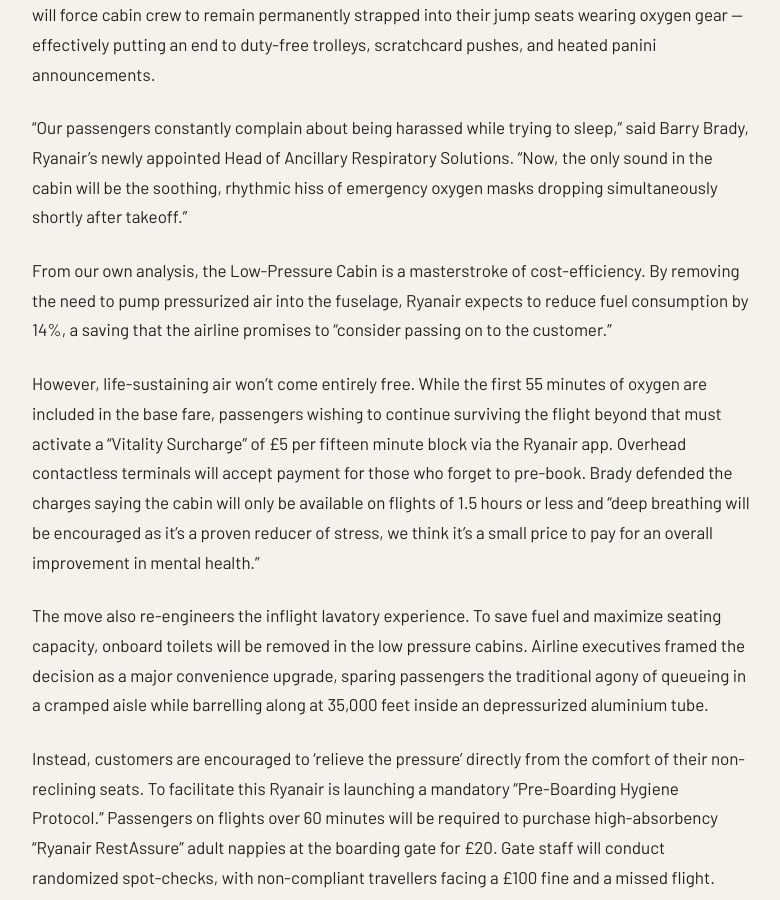
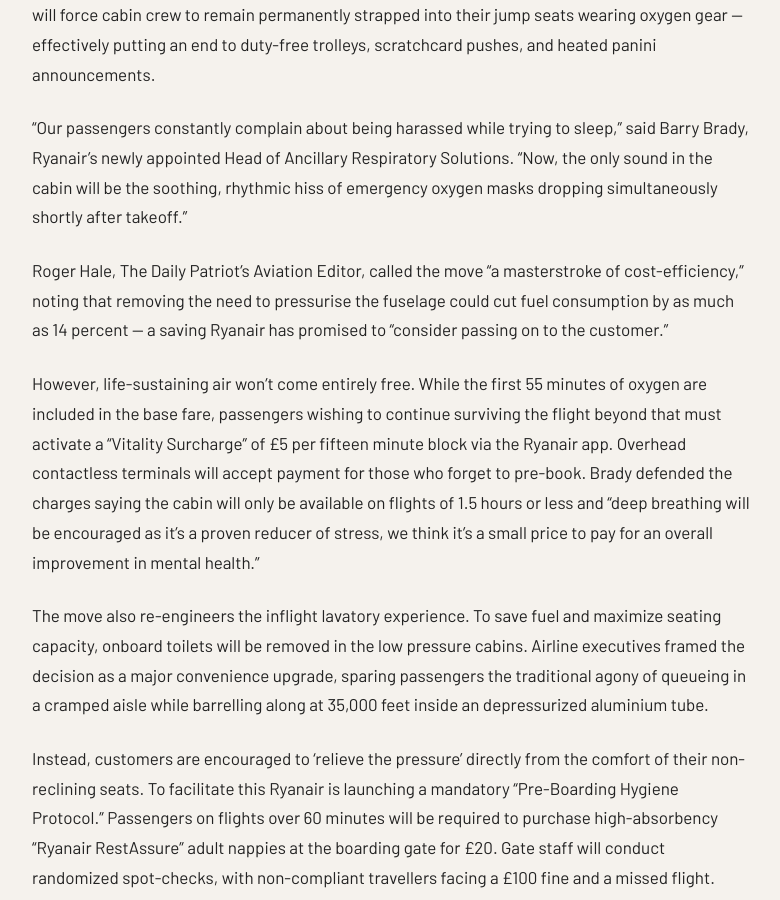
Before and after one commit to matt-palmer999/britishpatriots, a Jekyll site: the page built from _posts/2026-08-20-ryanair-low-pressure-cabin.md, in a window 1280 px wide and 900 px high, scrolled down 792 px. Shown: the whole window, without its empty margins (248-1028 px from the left). Built offline with Jekyll 4.4.1, drawn with Linux system fonts in a browser that asks for light colours; some web fonts are replaced.

Commit message:
Attribute cost-efficiency claim to new Aviation Editor character

```diff
--- a/_posts/2026-08-20-ryanair-low-pressure-cabin.md
+++ b/_posts/2026-08-20-ryanair-low-pressure-cabin.md
@@ -12,7 +12,7 @@ Under the new operational strategy launching this November, the budget carrier w
 
 "Our passengers constantly complain about being harassed while trying to sleep," said Barry Brady, Ryanair's newly appointed Head of Ancillary Respiratory Solutions. "Now, the only sound in the cabin will be the soothing, rhythmic hiss of emergency oxygen masks dropping simultaneously shortly after takeoff."
 
-From our own analysis, the Low-Pressure Cabin is a masterstroke of cost-efficiency. By removing the need to pump pressurized air into the fuselage, Ryanair expects to reduce fuel consumption by 14%, a saving that the airline promises to "consider passing on to the customer."
+Roger Hale, The Daily Patriot's Aviation Editor, called the move "a masterstroke of cost-efficiency," noting that removing the need to pressurise the fuselage could cut fuel consumption by as much as 14 percent — a saving Ryanair has promised to "consider passing on to the customer."
 
 However, life-sustaining air won't come entirely free. While the first 55 minutes of oxygen are included in the base fare, passengers wishing to continue surviving the flight beyond that must activate a "Vitality Surcharge" of £5 per fifteen minute block via the Ryanair app. Overhead contactless terminals will accept payment for those who forget to pre-book. Brady defended the charges saying the cabin will only be available on flights of 1.5 hours or less and "deep breathing will be encouraged as it's a proven reducer of stress, we think it's a small price to pay for an overall improvement in mental health."
 
```
